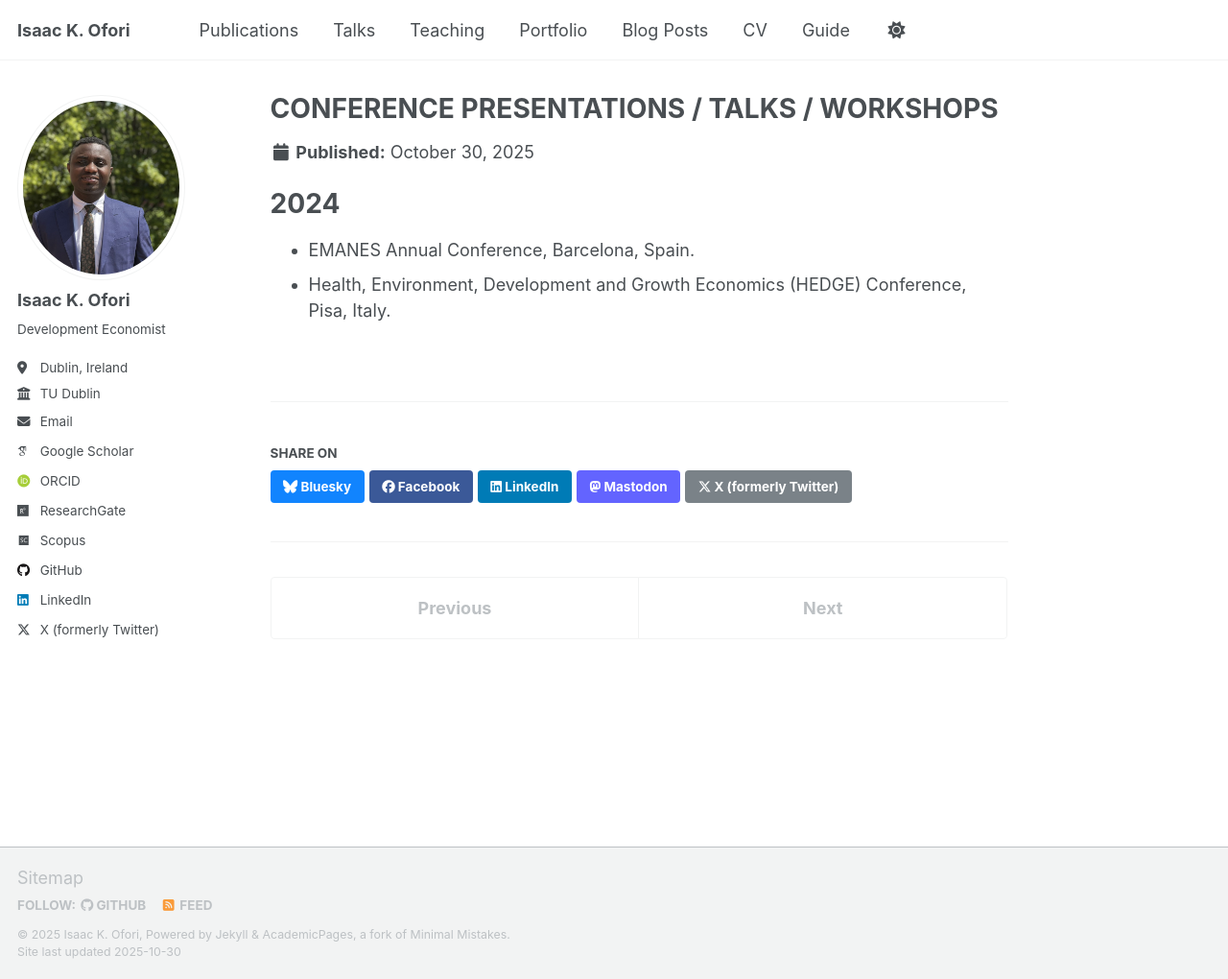
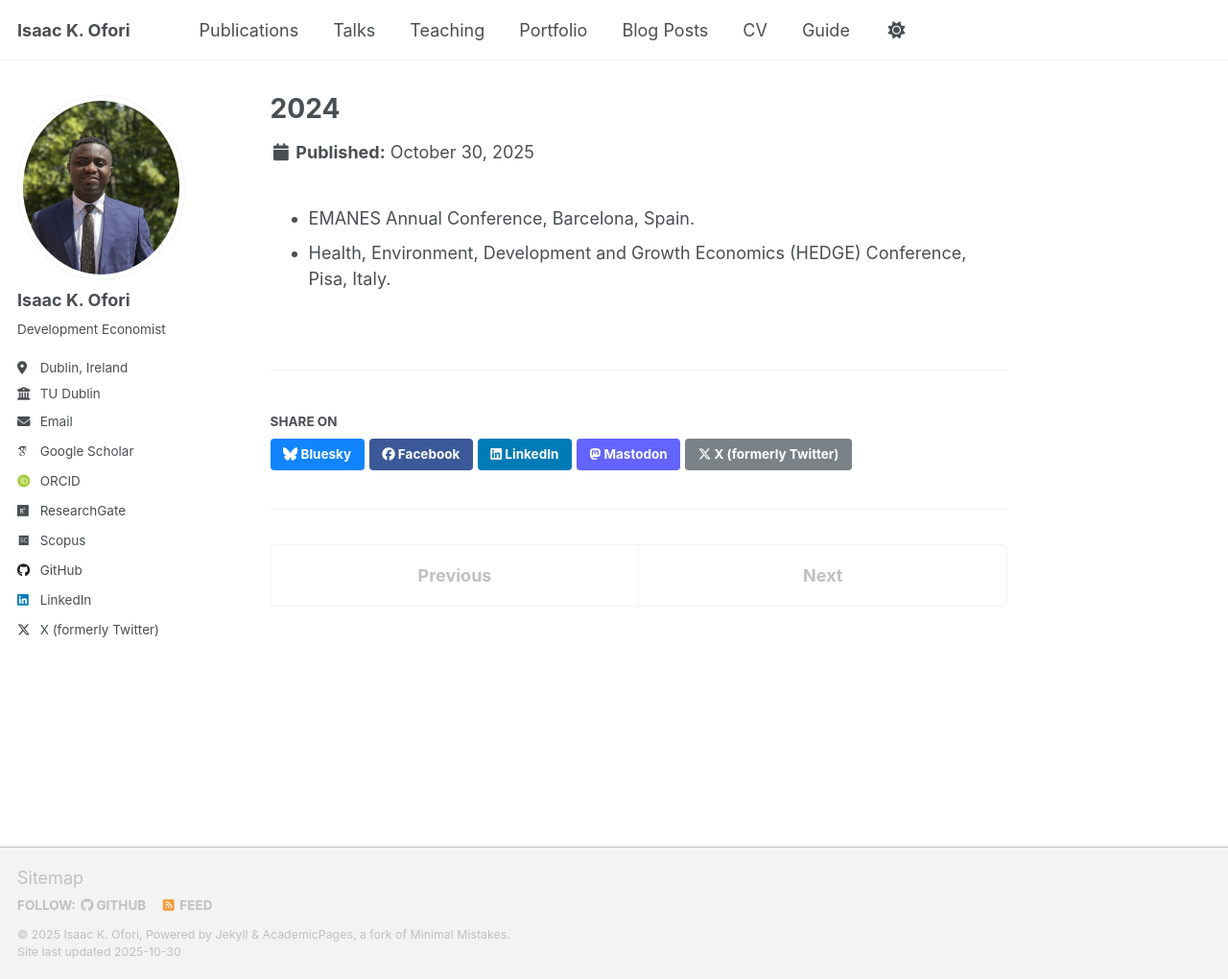
Before and after one commit to ikofori/ikofori.github.io, a Jekyll site: the page built from _talks/presentation.md, in a window 1280 px wide and 1020 px high. Shown: the whole window at 96% size. Built offline with Jekyll 4.4.1, drawn with Linux system fonts in a browser that asks for light colours; some web fonts are replaced; a script that is not in the unit is left out.

Commit message:
Update presentation.md

```diff
--- a/_talks/presentation.md
+++ b/_talks/presentation.md
@@ -1,11 +1,11 @@
 ---
-title: "CONFERENCE PRESENTATIONS / TALKS / WORKSHOPS"
+title: "2024"
 layout: single
 classes: wide
 permalink: /talks/2014-02-01-talk-2
 ---
 
 
-# 2024
+
 - EMANES Annual Conference, Barcelona, Spain.
 - Health, Environment, Development and Growth Economics (HEDGE) Conference, Pisa, Italy.
```
